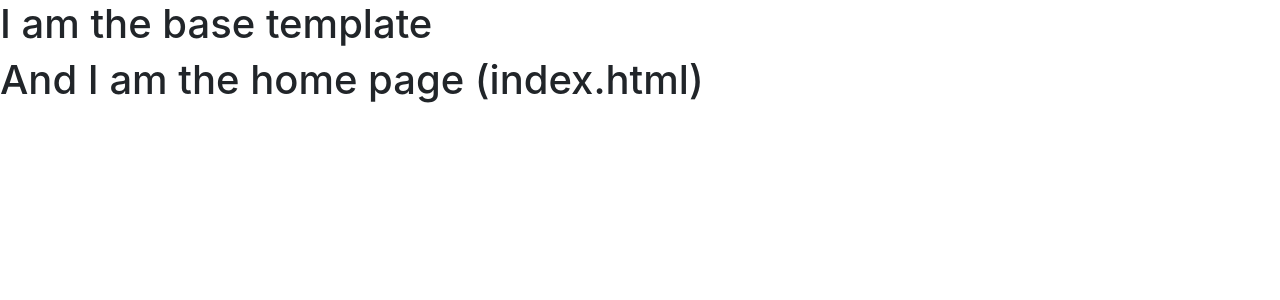
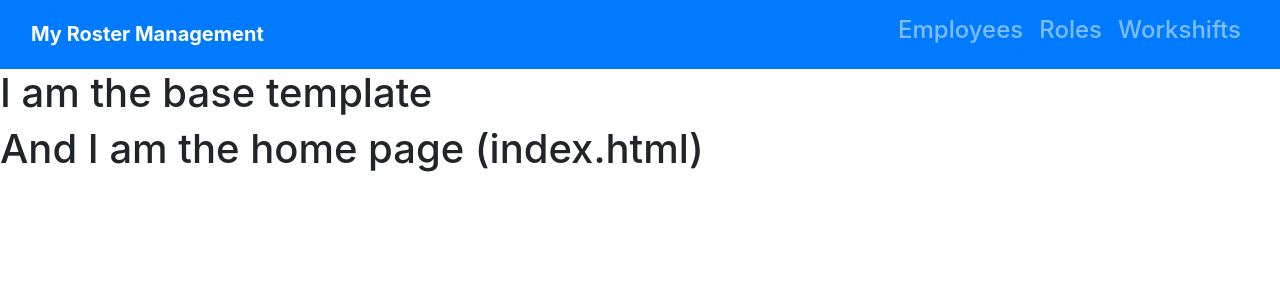
Before and after one commit to ConorG180/my-roster-management, a Django app: page / in a window 1280 px wide. Shown: the top 300 px of the page. Run offline with Django 3.2, Linux system fonts and the light colour scheme.

Commit message:
Create navbar with bootstrap in base.html

```diff
--- a/templates/base.html
+++ b/templates/base.html
@@ -4,11 +4,36 @@
     <meta charset="UTF-8">
     <meta http-equiv="X-UA-Compatible" content="IE=edge">
     <meta name="viewport" content="width=device-width, initial-scale=1.0">
+    {% load static %}
     <!-- Bootstrap Stylesheet -->
     <link rel="stylesheet" href="https://cdn.jsdelivr.net/npm/bootstrap@4.1.3/dist/css/bootstrap.min.css" integrity="sha384-MCw98/SFnGE8fJT3GXwEOngsV7Zt27NXFoaoApmYm81iuXoPkFOJwJ8ERdknLPMO" crossorigin="anonymous">
+    <link rel="stylesheet" type="text/css" href="{% static 'css/styles.css' %}">
     <title>MyRosterManagement - Home</title>
 </head>
 <body>
+    <!-- Navbar -->
+    <nav class="navbar navbar-expand-lg navbar-dark bg-primary py-2 sticky-top">
+        <div class="container-fluid">
+        <a href="{% url 'home' %}" class="pl-3 pl-lg-0 display-4 navbar-brand font-weight-bold logo">
+            <span class = "brand-color display-5"> M</span>y<span class = "brand-color display-5"> R</span>oster<span class = "brand-color display-5"> M</span>anagement</a>
+        <button class="navbar-toggler" type="button" data-toggle="collapse" data-target="#navbar-links" aria-controls="navbar-links" aria-expanded="false" aria-label="Toggle navigation">
+            <span class="navbar-toggler-icon"></span>
+        </button>
+        <div class="collapse navbar-collapse justify-content-end" id="navbar-links">
+            <ul class="navbar-nav ms-auto fs-1">
+                <li class="nav-item">
+                    <h4><a href="{% url 'employee' %}" class="nav-link navlink">Employees</a></h4>
+                </li>
+                <li class="nav-item">
+                    <h4><a href="{% url 'role_table' %}" class="nav-link navlink">Roles</a></h4>
+                </li>
+                <li class="nav-item">
+                    <h4><a href="{% url 'workshift' %}" class="nav-link navlink">Workshifts</a></h4>
+                </li>
+            </ul>
+        </div>
+        </div>
+    </nav>
     <h1>
         I am the base template
     </h1>
```
